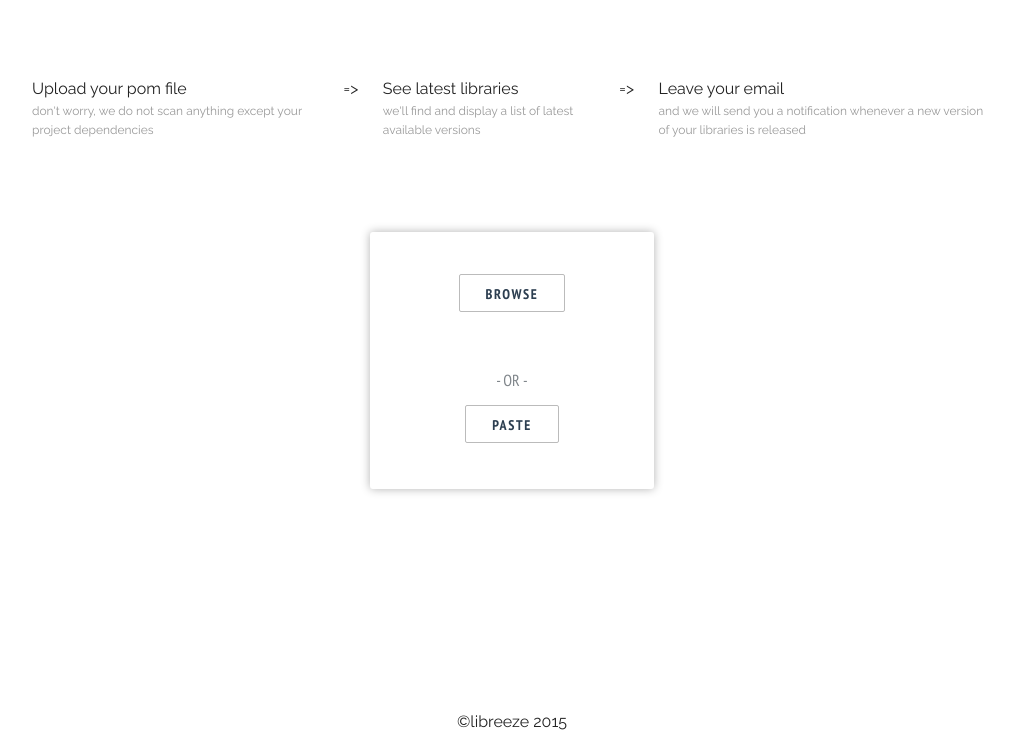
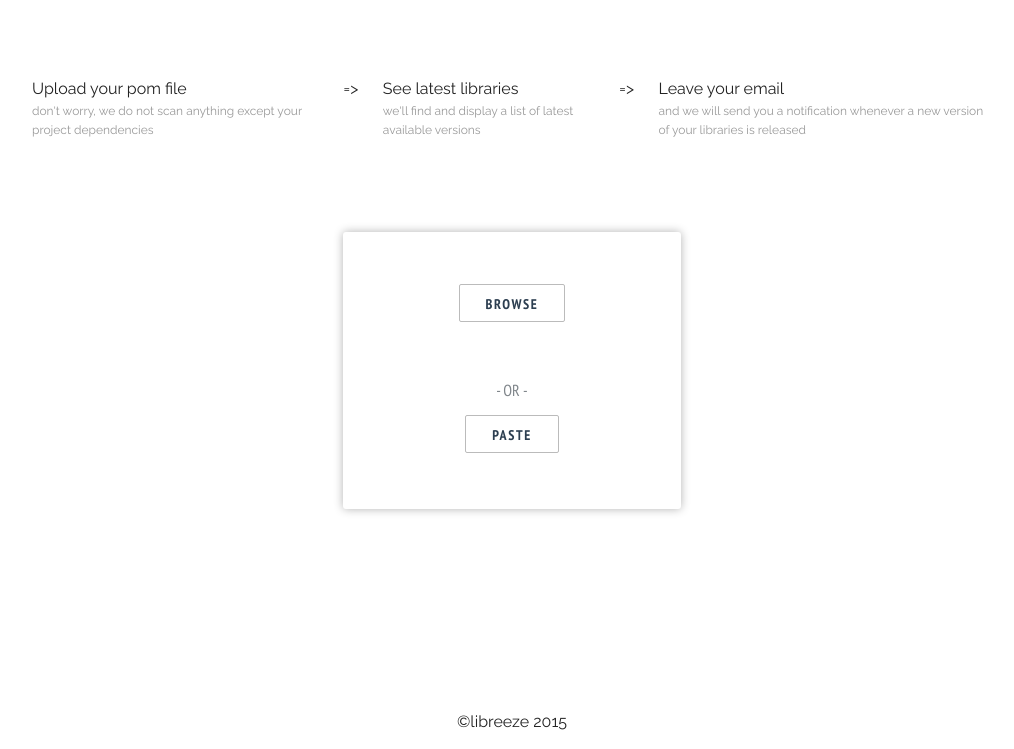
Before and after one commit to markotitel/libreeze, a Django app: page / in a window 1280 px wide. Shown: the part 26-775 px from the top of the page, without its empty margins (128-1142 px from the left). Run offline with Django 3.2, Linux system fonts and the light colour scheme; some libraries are stand-ins or nearby versions.

Commit message:
Layout issues addressed

```diff
--- a/app/static/app/css/lb-upload.css
+++ b/app/static/app/css/lb-upload.css
@@ -22,20 +22,17 @@
 	text-align: center;
 	color: #7f858a;
 	font-family: 'PT Sans Narrow', sans-serif;
-	width: 14em;
-	padding: 30px;
+	width: 18em;
+	padding: 40px 25px;
 	border-radius: 3px;
 	margin: 0 auto;
 	box-shadow: 0 0 10px rgba(0, 0, 0, 0.3);
 }
 
 .lb-upload button {
-	Xbackground-color: #007a96;
 	padding: 12px 26px;
-	Xcolor: #fff;
 	font-size: 14px;
 	border-radius: 2px;
-	Xborder-color: #007a96;
 	cursor: pointer;
 	margin-top: 12px;
 	line-height: 1;
@@ -46,16 +43,10 @@
 }
 
 .lb-upload textarea {
-	Xborder-color: #373a3d;
-	Xcolor: #7f858a;
 	margin-bottom: .2rem;
 }
 
 #upload-file {
-	Xbackground-color: #2E3134;
-	Xpadding: 40px 50px;
-	Xmargin-bottom: 30px;
-	Xborder: 6px dashed #373a3d;
 	text-align: center;
 	font-weight: bold;
 }
@@ -64,14 +55,9 @@
 	margin-bottom: 0;
 }
 
-#upload-file,
-.upload textarea {
-	Xbackground-color: #2E3134;
-}
-
 textarea {
 	font-size: .75em;
-	height: 10em;
+	height: 15em;
 	width: 100%;
 }
 
@@ -97,20 +83,18 @@ textarea {
 }
 
 .lb-close-upload {
-	Xbackground-color: #cc3737;
 	color: #cc3737;
 	float: right;
 	font-weight: bold;
 	font-size: .6em;
 	border-radius: 10px;
-	border: 1px solid #910000;
-	padding: 0 .5em;
-	margin-right: -20px;
+	border: 2px solid rgba(255, 0, 0, 0.15);
+	padding: 0 6px;
+	margin-right: -22px;
 }
 
 .lb-close-upload:hover {
 	background-color: rgba(255, 0, 0, 0.15);
-	border: 0 none;
 	color: #cc3737;
 	cursor: pointer;
 }
--- a/app/static/app/css/skeleton-2.0.4/skeleton.css
+++ b/app/static/app/css/skeleton-2.0.4/skeleton.css
@@ -266,7 +266,7 @@ input[type="url"]:focus,
 input[type="password"]:focus,
 textarea:focus,
 select:focus {
-  border: 1px solid #33C3F0;
+  border: 1px solid #2c3e50;
   outline: 0; }
 label,
 legend {
--- a/app/templates/app/result.html
+++ b/app/templates/app/result.html
@@ -67,7 +67,7 @@
 						<tr>
 							<td>{{ dependency.group_id }}</td>
 							<td>{{ dependency.artifact_id }}</td>
-							<td class="text-right version">
+							<td class="text-right version small">
 								{% if dependency.up_to_date == False %}
 									{% if dependency.version %}
 										{{ dependency.version }}
@@ -104,7 +104,6 @@
 								<div>
 									<ul class="xml-acts">
 										<li class="copy-xml" data-clipboard-target="clipboard-text" title="Click to copy xml"><b>copy xml</b></li>
-										<li class="hide-xml" title="Hide XML"><b>hide</b></li>
 									</ul>
 									<!-- Textarea preserves indentation so please do not indent it's value -->
 									<textarea readonly class="xml_result" name="clipboard-text" id="clipboard-text">
```
Also changed, not shown: app/static/app/css/lb-result.css (+21 -15 lines), app/static/app/js/lb-result.js (+1 -6 lines).
